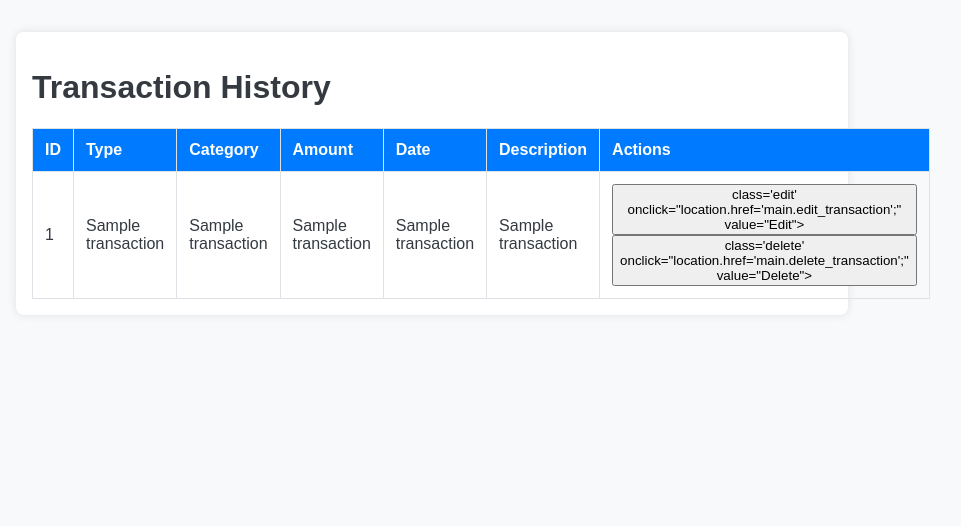
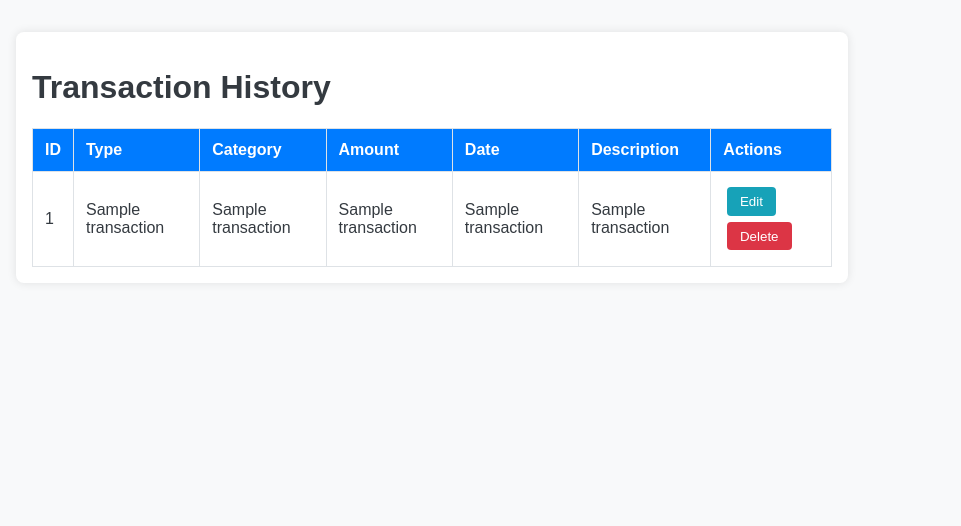
Before and after one commit to arjunbojja1/expense-tracker, a Flask app: template app/templates/view_transactions.html in a window 1280 px wide. Shown: the part 50-576 px from the top of the page, without its empty margins (208-1169 px from the left). Run offline with Flask 3, Linux system fonts and the light colour scheme; the template is opened without the code that fills it: most values are stand-ins (such as "Sample title", 1, 10 or a date in 2020).

Commit message:
Button update

```diff
--- a/app/templates/view_transactions.html
+++ b/app/templates/view_transactions.html
@@ -20,8 +20,8 @@
         <td>{{ transaction[4] }}</td>
         <td>{{ transaction[5] }}</td>
         <td>
-            <button> class='edit' onclick="location.href='main.edit_transaction';" value="Edit"></button>
-            <button> class='delete' onclick="location.href='main.delete_transaction';" value="Delete"></button>
+            <button class="edit" onclick="location.href='main.edit_transaction'">Edit</button>
+            <button class="delete" onclick="location.href='main.delete_transaction'">Delete</button>
         </td>
     </tr>
     {% endfor %}
```
